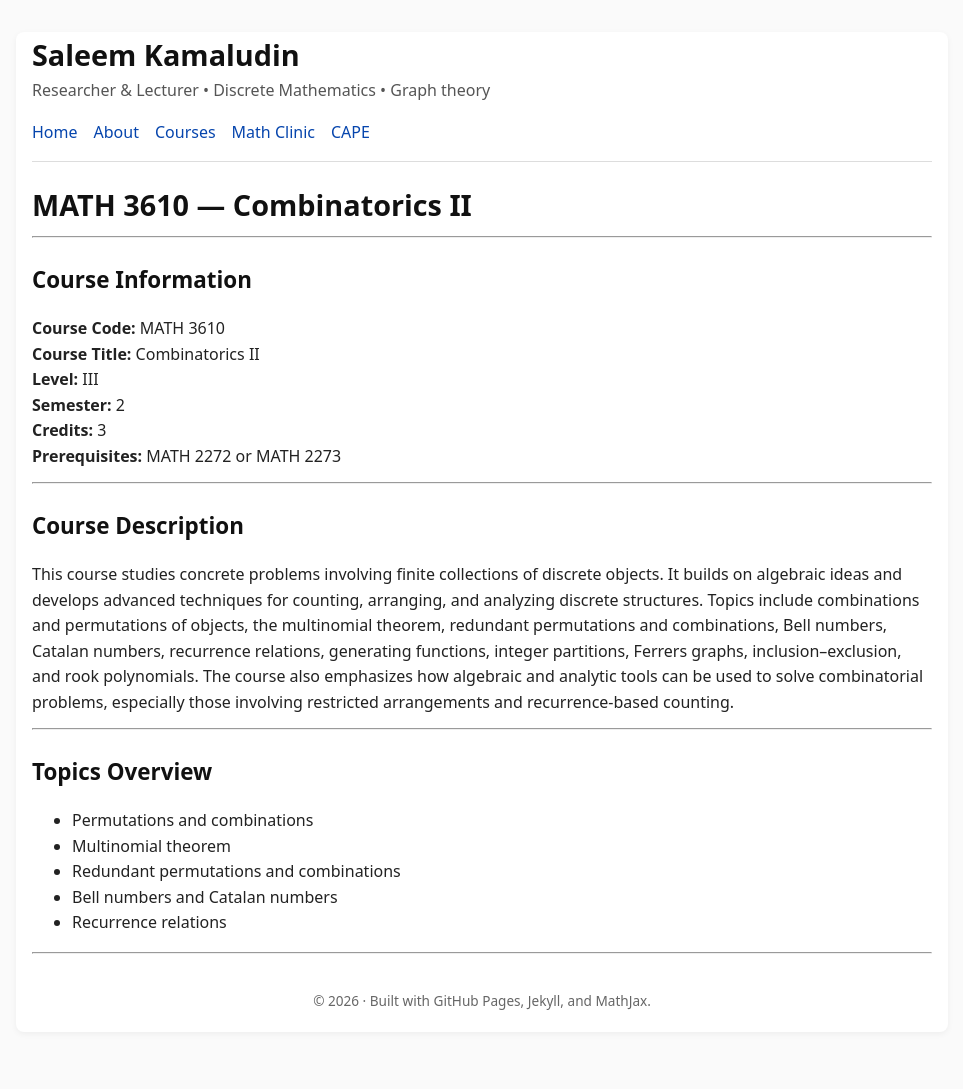
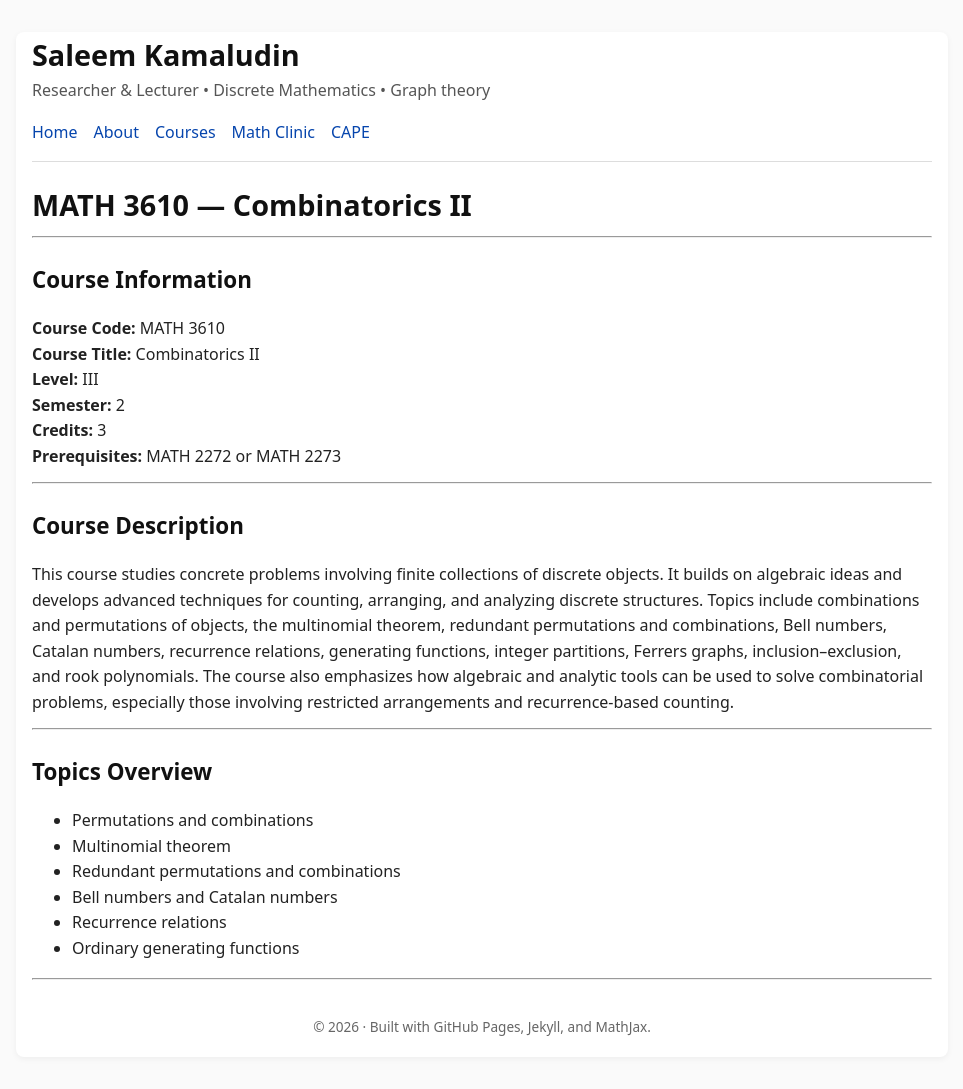
Before and after one commit to SaleemKamaludin/SaleemKamaludin.github.io, a Jekyll site: the page built from courses/combinatorics-ii/index.md, in a window 1280 px wide. Shown: the whole page, without its empty margins (158-1121 px from the left). Built offline with Jekyll 4.4.1, drawn with Linux system fonts in a browser that asks for light colours; before the commit the page ends 1064 px from its top, so only the background shows below that.

Commit message:
Add Ordinary generating functions to course topics

```diff
--- a/courses/combinatorics-ii/index.md
+++ b/courses/combinatorics-ii/index.md
@@ -33,3 +33,4 @@ The course also emphasizes how algebraic and analytic tools can be used to solve
 - Redundant permutations and combinations
 - Bell numbers and Catalan numbers
 - Recurrence relations
+- Ordinary generating functions
```
